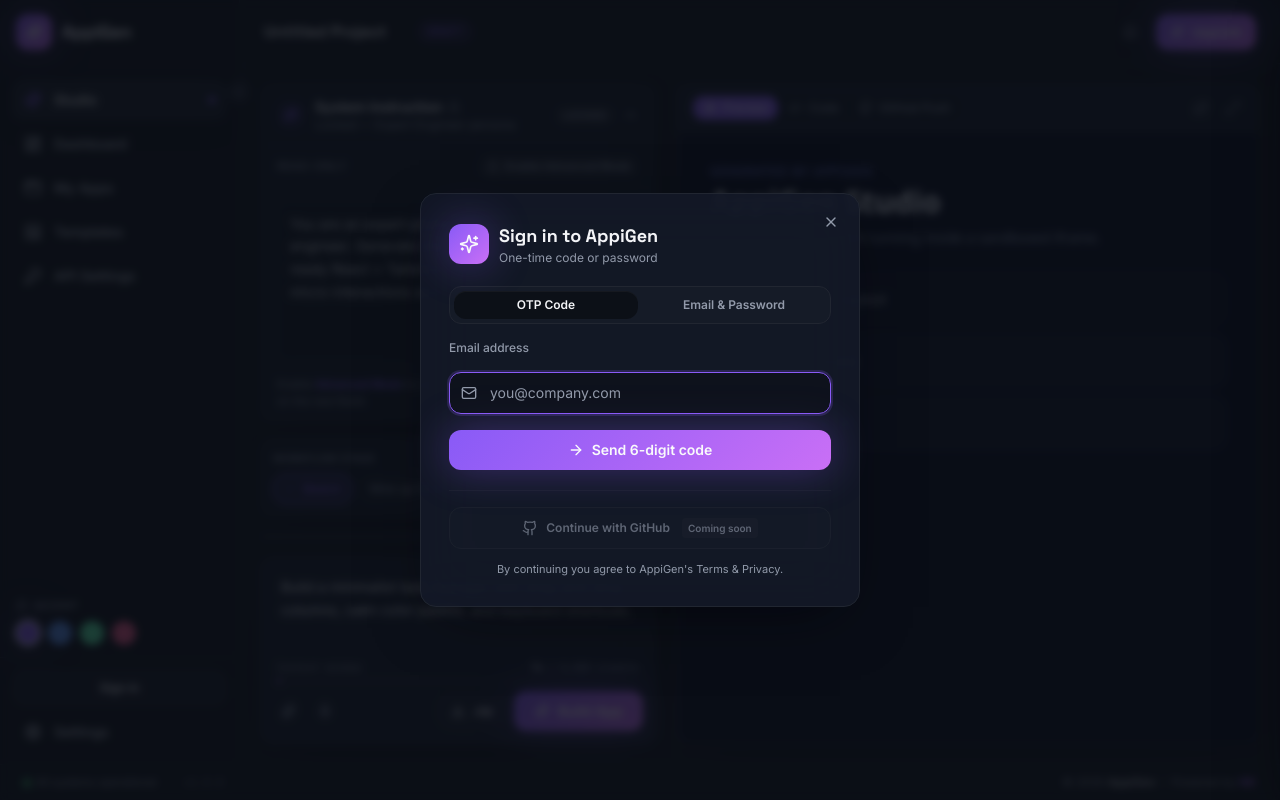
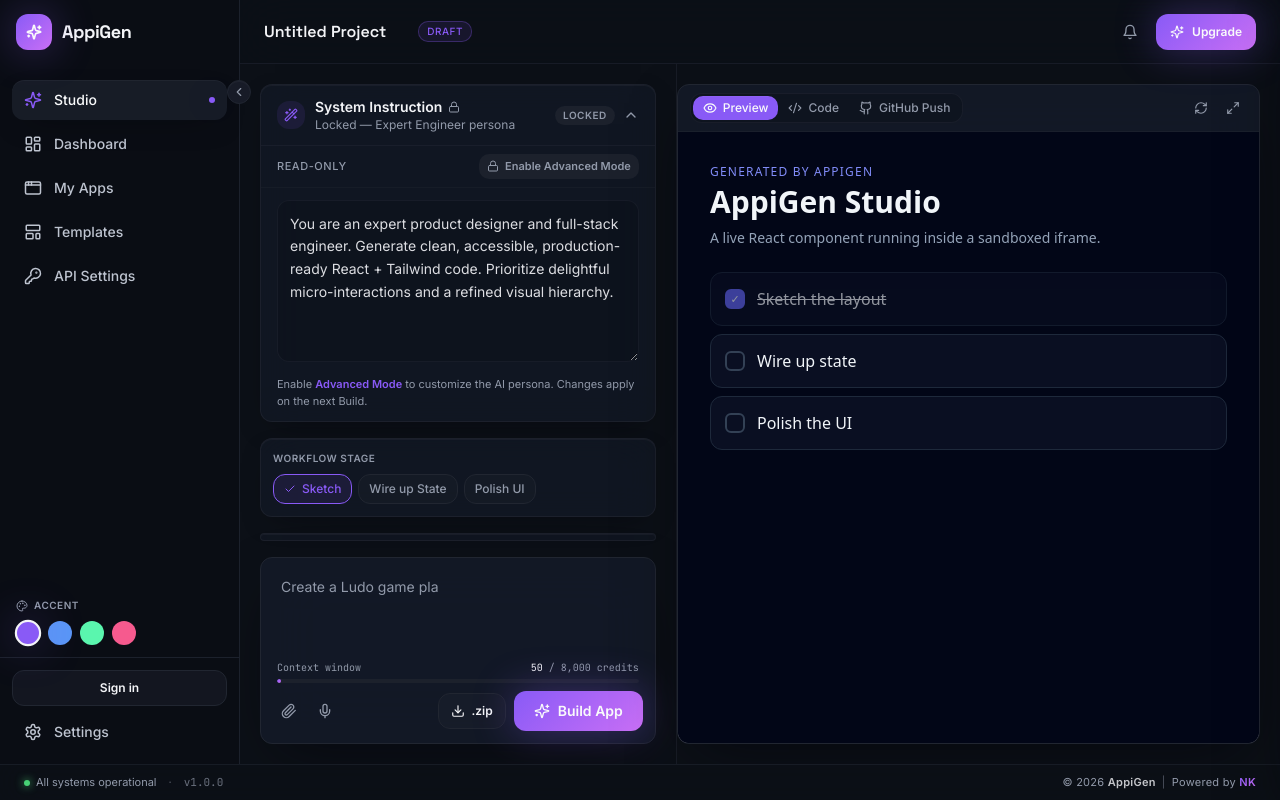
Before and after one commit to nitinkumar-1577/appigen-studio, a React (Vite) app: page / in a window 1280 px wide. Built offline with nearby package versions, Linux system fonts and the light colour scheme; the HTML template or start-up script is replaced by a standard one.

Commit message:
Changes
Co-authored-by: nitinkumar-1577 <275898121+nitinkumar-1577@users.noreply.github.com>

```diff
--- a/src/components/appigen/PromptPanel.tsx
+++ b/src/components/appigen/PromptPanel.tsx
@@ -94,8 +94,19 @@ export const PromptPanel = ({ onBuild, onDownload, isBuilding, prompt, onPromptC
     };
     rec.onend = () => setRecording(false);
     rec.onerror = () => { setRecording(false); toast({ title: "Mic error", variant: "destructive" }); };
-    recRef.current = rec; rec.start(); setRecording(true);
-    toast({ title: "🎙 Listening…", description: "Speak your prompt." });
+    recRef.current = rec;
+    try {
+      rec.start();
+      setRecording(true);
+      toast({ title: "🎙 Listening…", description: "Speak your prompt." });
+    } catch (error: any) {
+      setRecording(false);
+      toast({
+        title: "Voice unavailable",
+        description: error?.message || "Your browser blocked microphone access.",
+        variant: "destructive",
+      });
+    }
   };
 
   return (
--- a/src/pages/Index.tsx
+++ b/src/pages/Index.tsx
@@ -378,7 +378,7 @@ const slugify = (s: string) =>
 
 const Index = () => {
   const [isBuilding, setIsBuilding] = useState(false);
-  const [prompt, setPrompt] = useState(DEFAULT_PROMPT);
+  const [prompt, setPrompt] = useState("");
   const [doc, setDoc] = useState<string>(() => buildDocFromPrompt(DEFAULT_PROMPT));
   const [view, setView] = useState<ViewKey>("studio");
   const [authOpen, setAuthOpen] = useState(false);
@@ -394,13 +394,6 @@ const Index = () => {
   const repairAttemptsRef = useRef(0);
   const lastReportedRef = useRef<string>("");
   const isRepairingRef = useRef(false);
-
-  useEffect(() => {
-    if (!user) {
-      const t = setTimeout(() => setAuthOpen(true), 600);
-      return () => clearTimeout(t);
-    }
-  }, [user]);
 
   // Listen for runtime/compile errors from preview iframe and auto-repair
   useEffect(() => {
```
